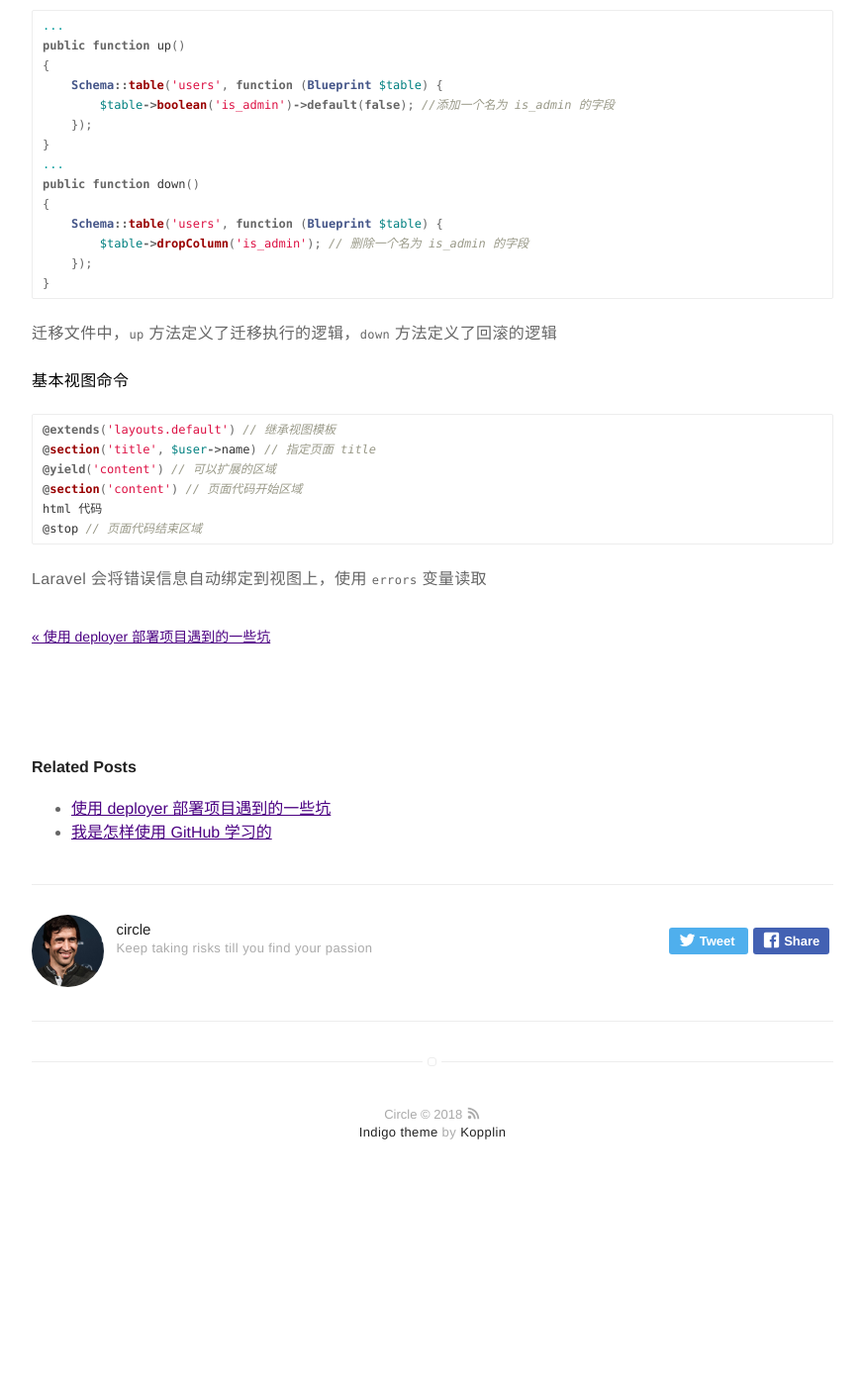
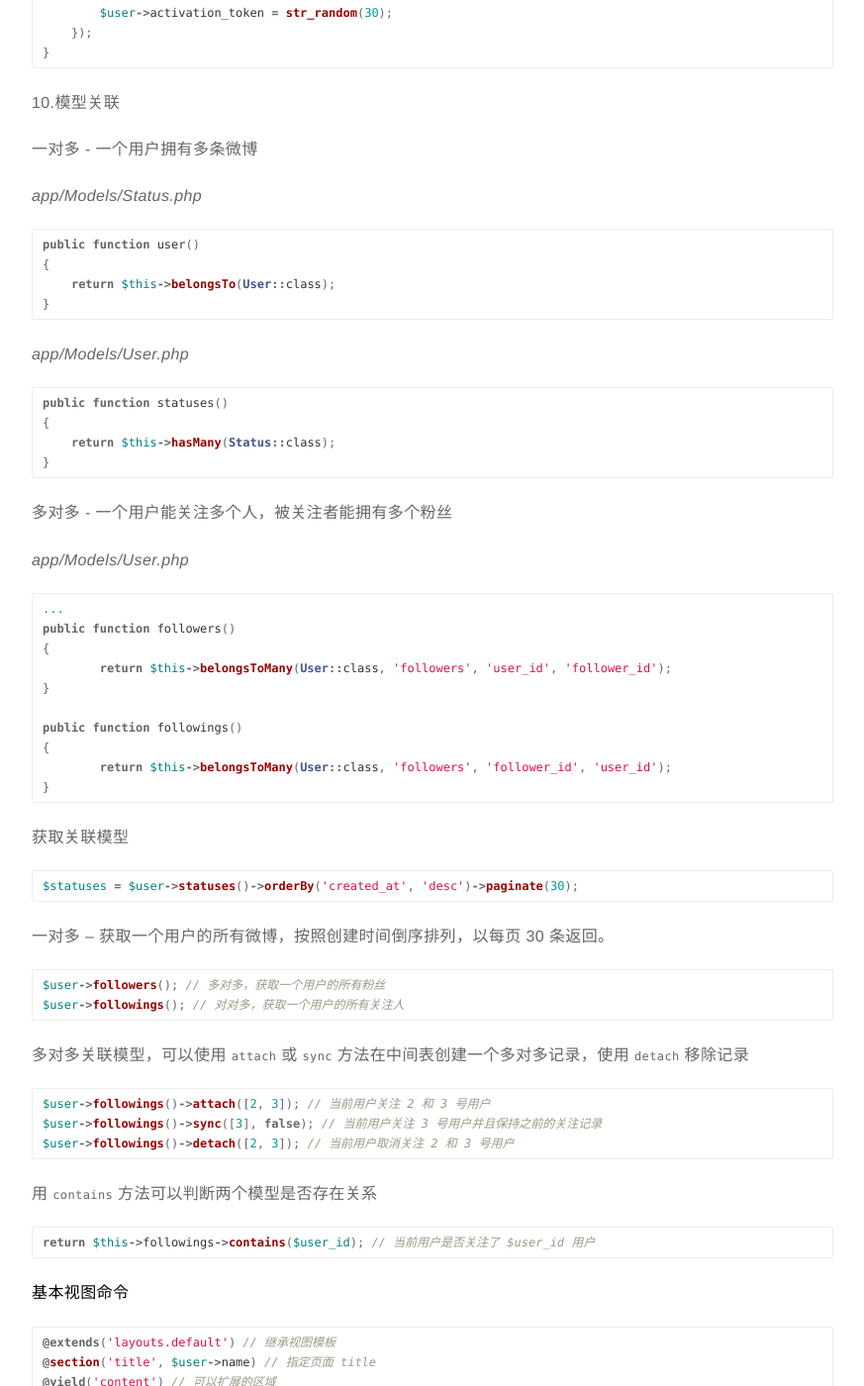
Before and after one commit to rust17/blog, a Jekyll site: the page built from _posts/2018-08-17-laravel-learning-record.markdown, in a window 1280 px wide and 1400 px high, scrolled down 6860 px. Shown: the whole window at 99% size, without its empty margins (203-1076 px from the left). Built offline with Jekyll 4.4.1, drawn with Linux system fonts in a browser that asks for light colours; before the commit the page ends 8075 px from its top, so only the background shows below that; some of the changed text lies outside the part shown.

Commit message:
update laravel leanring record

````diff
--- a/_posts/2018-08-17-laravel-learning-record.markdown
+++ b/_posts/2018-08-17-laravel-learning-record.markdown
@@ -131,31 +131,6 @@
 'password' => 'confirmed'
 ```
 密码匹配验证，保证两次输入密码一致
-
-**基本的路由信息**
-
-| HTTP 请求 | URL | 方法 |
-| :- | :- | :- |
-| GET | /users | UsersController@index |
-| GET | /users/{user} | UsersController@show |
-| GET | /users/create | UsersController@create |
-| POST | /users | UsersController@store |
-| GET | /users/{user}/edit | UsersController@edit |
-| PATCH | /users/{user} | UsersController@update |
-| DELETE | /users/{user} | UsersController@destroy |
-
-重定向到路由并携带数据
-```php
-redirect()->route('路由', 数据);
-```
-重定向到上一次的页面
-```php
-return redirect()->back();
-```
-重定向到上一次请求尝试访问的页面，并且默认跳转到地址参数
-```php
-return redirect()->intended(route('users.show', [Auth::user()]));
-```
 
 4.用户登录
 
@@ -306,6 +281,79 @@
 ```
 迁移文件中，`up` 方法定义了迁移执行的逻辑，`down` 方法定义了回滚的逻辑
 
+9.模型监听事件
+
+`creating` 用户监听模型被创建之前的事件，`created` 用户监听模型被创建之后的事件，用法：
+
+在模型中添加 `created` 方法。
+
+*app/Models/User.php*
+```php
+...
+public static function boot()
+{
+    parent::boot();
+
+    static::creating(function ($user) {
+        $user->activation_token = str_random(30);
+    });
+}
+```
+
+10.模型关联
+
+一对多 - 一个用户拥有多条微博
+
+*app/Models/Status.php*
+```php
+public function user()
+{
+    return $this->belongsTo(User::class);
+}
+```
+*app/Models/User.php*
+```php
+public function statuses()
+{
+    return $this->hasMany(Status::class);
+}
+```
+
+多对多 - 一个用户能关注多个人，被关注者能拥有多个粉丝
+
+*app/Models/User.php*
+```php
+...
+public function followers()
+{
+	return $this->belongsToMany(User::class, 'followers', 'user_id', 'follower_id');
+}
+
+public function followings()
+{
+	return $this->belongsToMany(User::class, 'followers', 'follower_id', 'user_id');
+}
+```
+获取关联模型
+```php
+$statuses = $user->statuses()->orderBy('created_at', 'desc')->paginate(30);
+```
+一对多 -- 获取一个用户的所有微博，按照创建时间倒序排列，以每页 30 条返回。
+```php
+$user->followers(); // 多对多，获取一个用户的所有粉丝
+$user->followings(); // 对对多，获取一个用户的所有关注人
+```
+多对多关联模型，可以使用 `attach` 或 `sync` 方法在中间表创建一个多对多记录，使用 `detach` 移除记录
+```php
+$user->followings()->attach([2, 3]); // 当前用户关注 2 和 3 号用户
+$user->followings()->sync([3], false); // 当前用户关注 3 号用户并且保持之前的关注记录
+$user->followings()->detach([2, 3]); // 当前用户取消关注 2 和 3 号用户
+```
+用 `contains` 方法可以判断两个模型是否存在关系
+```php
+return $this->followings->contains($user_id); // 当前用户是否关注了 $user_id 用户
+```
+
 **基本视图命令**
 
 ```php
@@ -317,3 +365,89 @@
 @stop // 页面代码结束区域
 ```
 Laravel 会将错误信息自动绑定到视图上，使用 `errors` 变量读取
+
+**发送邮件**
+
+```php
+use Mail;
+...
+$view = 'emails.confirm';
+$data = compact('user');
+$from = 'xxx@xxx.com';
+$name = 'xxx';
+$to = $user->email;
+$subject = '主题';
+
+Mail::send($view, $data, function ($message) use ($from, $name, $to, $subject) {
+	$message->from($from, $name)->to($to)->subject($subject);
+});
+```
+
+**密码重置**
+
+Laravel 内置了密码重置功能，只需要把密码重置相关路由指定到控制器上
+
+| HTTP 请求 | URL | 动作 | 作用 |
+| :- | :- | :- | :- |
+| GET | /password/reset | Auth\ForgotPasswordController@showLinkRequest | 显示密码重置邮件发送界面 |
+| POST | /password/email | Auth\ForgotPasswordController@sendResetLinkEmail | 邮箱发送重置链接 |
+| GET | /password/reset/{token} | Auth\ResetPasswordController@showResetForm | 密码更新页面 |
+| POST | /password/reset | Auth\ResetPasswordController@reset | 执行密码更新操作 |
+
+密码重置后，发送邮件需要：
+
+1.生成消息通知文件：
+```
+$ php artisan make:notification ResetPassword
+```
+2.定制消息通知文件
+
+*app/Notifications/ResetPassword.php*
+```php
+public function toMail($notifiable)
+{
+    return (new MailMessage)
+        ->subject('重置密码')
+        ->line('这是一封密码重置邮件，如果是您本人操作，请点击以下按钮继续：')
+        ->action('重置密码', url(route('password.reset', $this->token, false)))
+        ->line('如果您并没有执行此操作，您可以选择忽略此邮件。');
+}
+```
+3.模型中调用
+
+*app/Models/User.php*
+```php
+public function sendPasswordResetNotification($token)
+{
+    $this->notify(new ResetPassword($token));
+}
+```
+4.发布密码重置的 Email 视图
+```
+$ php artisan vendor:publish --tag=laravel-notifications
+```
+
+**基本的路由信息**
+
+| HTTP 请求 | URL | 方法 |
+| :- | :- | :- |
+| GET | /users | UsersController@index |
+| GET | /users/{user} | UsersController@show |
+| GET | /users/create | UsersController@create |
+| POST | /users | UsersController@store |
+| GET | /users/{user}/edit | UsersController@edit |
+| PATCH | /users/{user} | UsersController@update |
+| DELETE | /users/{user} | UsersController@destroy |
+
+重定向到路由并携带数据
+```php
+redirect()->route('路由', 数据);
+```
+重定向到上一次的页面
+```php
+return redirect()->back();
+```
+重定向到上一次请求尝试访问的页面，并且默认跳转到地址参数
+```php
+return redirect()->intended(route('users.show', [Auth::user()]));
+```
````
